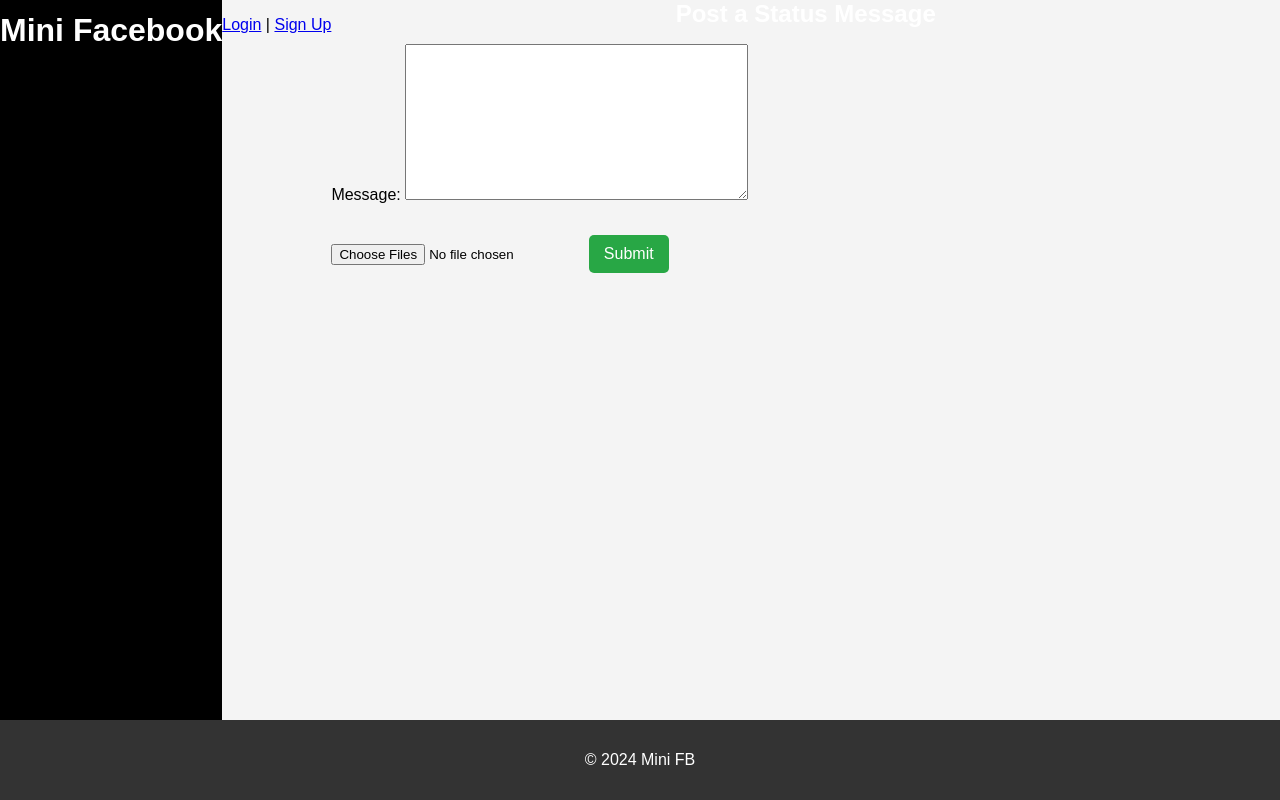
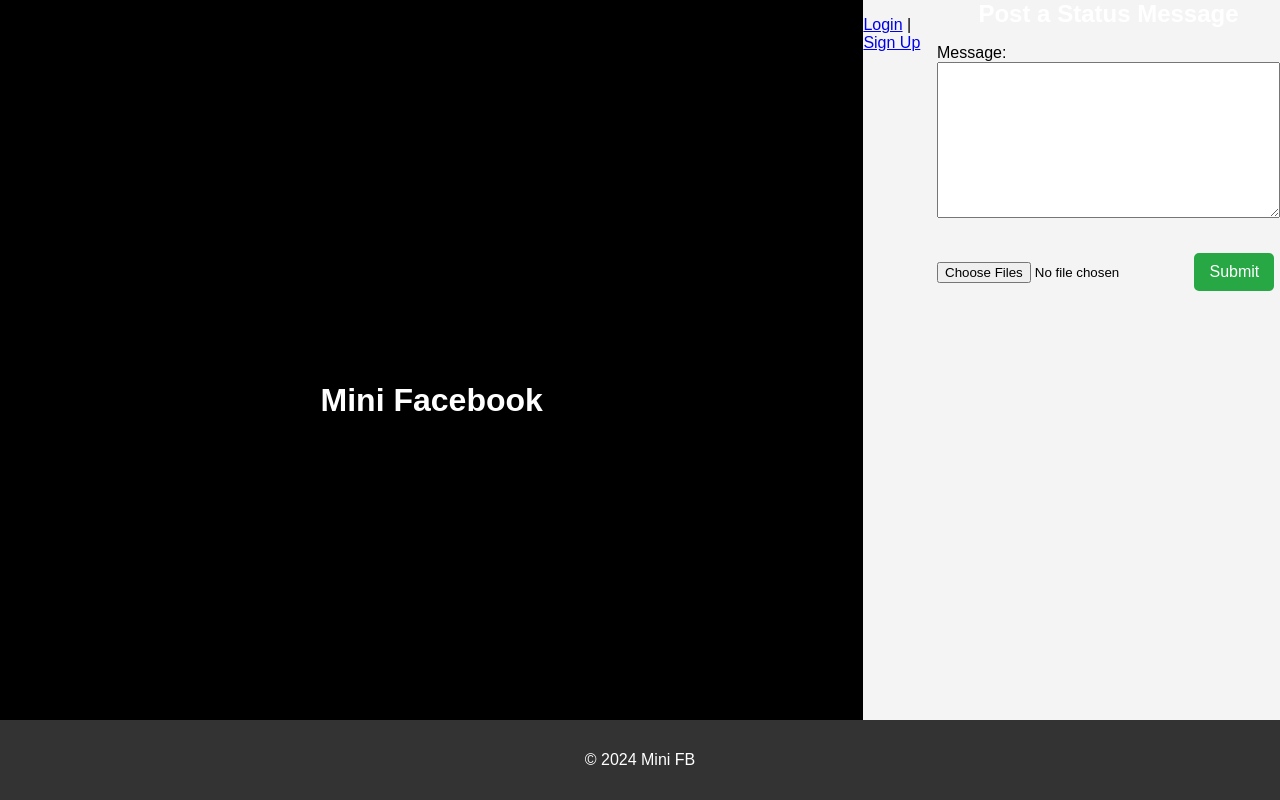
Before and after one commit to chwangbu/cs412_hw5, a Django app: page /mini_fb/status/create_status/ in a window 1280 px wide. Run offline with Django 5.2, Linux system fonts and the light colour scheme.

Commit message:
Debugging: CSS/HTML issue

```diff
--- a/static/css/styles.css
+++ b/static/css/styles.css
@@ -20,7 +20,11 @@ header {
     background-color: #000000;
     color: white;
     text-align: center;
-    padding: 12px 0;
+    padding: 20px 0;
+    width: 100%;
+    display: flex;
+    justify-content: center;
+    align-items: center;
     position: relative;
 }
 
```
